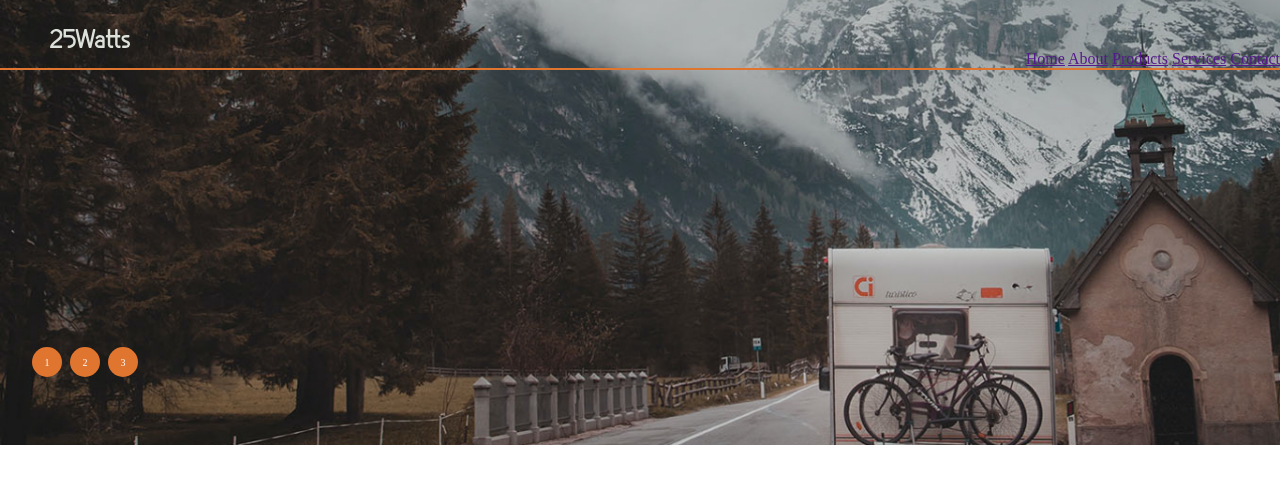
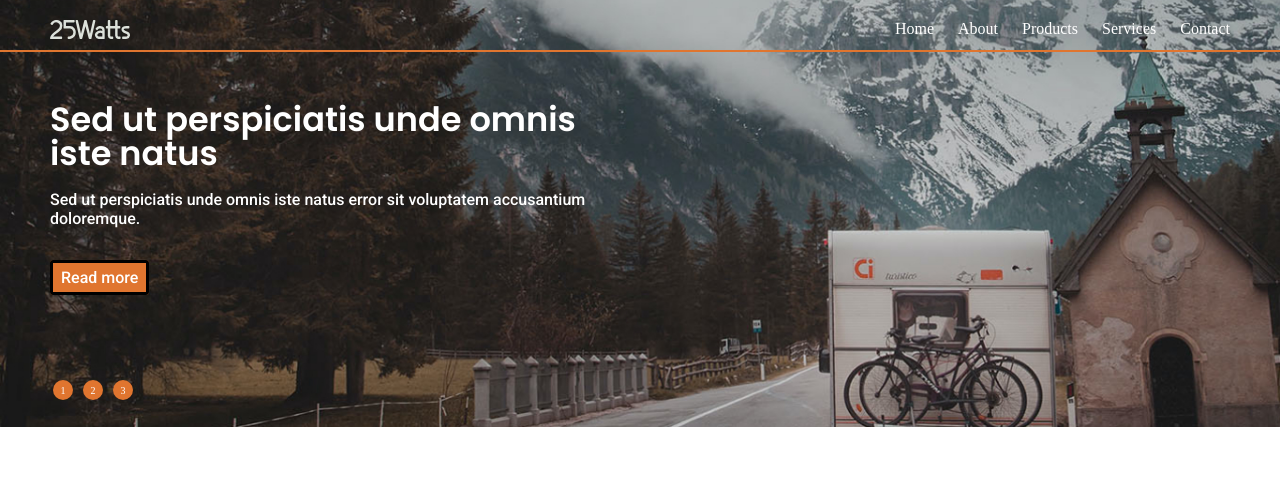
Before and after one commit to juandipascuale/pin, a website: page index.html in a window 1280 px wide. Shown: the top 484 px of the page. Drawn offline with Linux system fonts and the light colour scheme.

Commit message:
se termino el navegador, botonera y parrafos del modulo header

```diff
--- a/index.html
+++ b/index.html
@@ -4,6 +4,9 @@
   <meta charset="UTF-8">
   <meta name="viewport" content="width=device-width, initial-scale=1.0">
   <title>Slider</title>
+  <link rel="preconnect" href="https://fonts.googleapis.com">
+  <link rel="preconnect" href="https://fonts.gstatic.com" crossorigin>
+  <link href="https://fonts.googleapis.com/css2?family=Poppins:wght@600&family=Roboto:wght@500&display=swap" rel="stylesheet">
   <link rel="stylesheet" href="css\style.css">
   <link rel="stylesheet" href="css\slider.css">
 </head>
@@ -24,6 +27,13 @@
           </li>
         </ul>
       </nav>
+    </div>
+    <div class="perspiciatis">
+      <div class="perspiciatis__contenP"><p class="perspiciatis__P1">Sed ut perspiciatis unde omnis iste natus</p></div>
+      <div class="perspiciatis__contenP"><p class="perspiciatis__p2">Sed ut perspiciatis unde omnis iste natus error sit voluptatem accusantium doloremque.</p></div>
+      <div class="perspiciatis__contenBoton">
+        <a href="" class="perspiciatis__textoboton">Read more</a>
+      </div>
     </div>
 
     <div class="container">
--- a/sass/slider.scss
+++ b/sass/slider.scss
@@ -42,8 +42,8 @@ ul li{
 .menu{
     position: relative;
     text-align: left;
-    margin-top: -100px;
-    padding-left: 30px;
+    margin-top: -50px;
+    padding-left: 50px;
 }
 .menu__li{
     display: inline-block;
@@ -54,11 +54,13 @@ ul li{
     color: white;
     text-decoration: none;
     background-color: #E0752F;
-    padding: 10px;
-    margin: 2px;
+    padding: 5px;
+    margin: 3px;
     width: 10px;
     height: 10px;
     font-size: 10px;
     border-radius: 100%;
-
 }
+.menu__a:hover{
+    background-color: #e4a57c;
+}
--- a/sass/style.scss
+++ b/sass/style.scss
@@ -23,5 +23,73 @@ body{
     max-width: 80px;
     position: absolute;
     margin-top: -30px;
+}
+.modulo__ul{
+    margin-right: 40px;
+    margin-top: -30px;
+}
+.modulo__a{
+    text-decoration: none;
+    padding-left: 10px;
+    padding-right: 10px;
+    font-size: 16px;
+    color: #FFFFFF;
+    text-align: center;
+}
+.modulo__a:hover{
+    background-color: #E0752F;
+    border: solid 1px black;
+    border-radius: 3px;
+    padding-left: 10px;
+    padding-right: 10px;
+}
+.perspiciatis{
+    display: block;
+    width: 42%;
+    /*background-color: #E0752F;*/
+    position: absolute;
+    z-index: 5;
+    margin-top: 101px;
+    margin-left: 50px;
+    margin-right: 50px;
+}
+.perspiciatis__contenP{
+    text-align: left;
+    width: 100%;
 
 }
+.perspiciatis__P1{
+    width: 100%;
+    font-family: 'Poppins', sans-serif;
+    font-size: 2.1em;
+    color: #FFFFFF;
+    padding-bottom: 20px;
+    line-height: 1;
+
+
+}
+.perspiciatis__p2{
+    width: 100%;
+    font-family: 'Roboto', sans-serif;
+    font-size: 1em;
+    color: #FFFFFF;
+}
+.perspiciatis__contenBoton{
+    /*background-color: #E0752F;*/
+    text-align: left;
+    margin-top: 40px;
+}
+.perspiciatis__textoboton{
+    text-align: left;
+    background-color: #E0752F;
+    border: solid black ;
+    border-radius: 3px;
+    padding: 5px 8px ;
+    color: #FFFFFF;
+    font-size: 16px;
+    text-decoration: none;
+    font-family:'Roboto', medium;
+}
+.perspiciatis__textoboton:hover{
+    background-color: #e4a57c;
+}
```
Also changed, not shown: css/slider.css, css/style.css, 2 other files.
